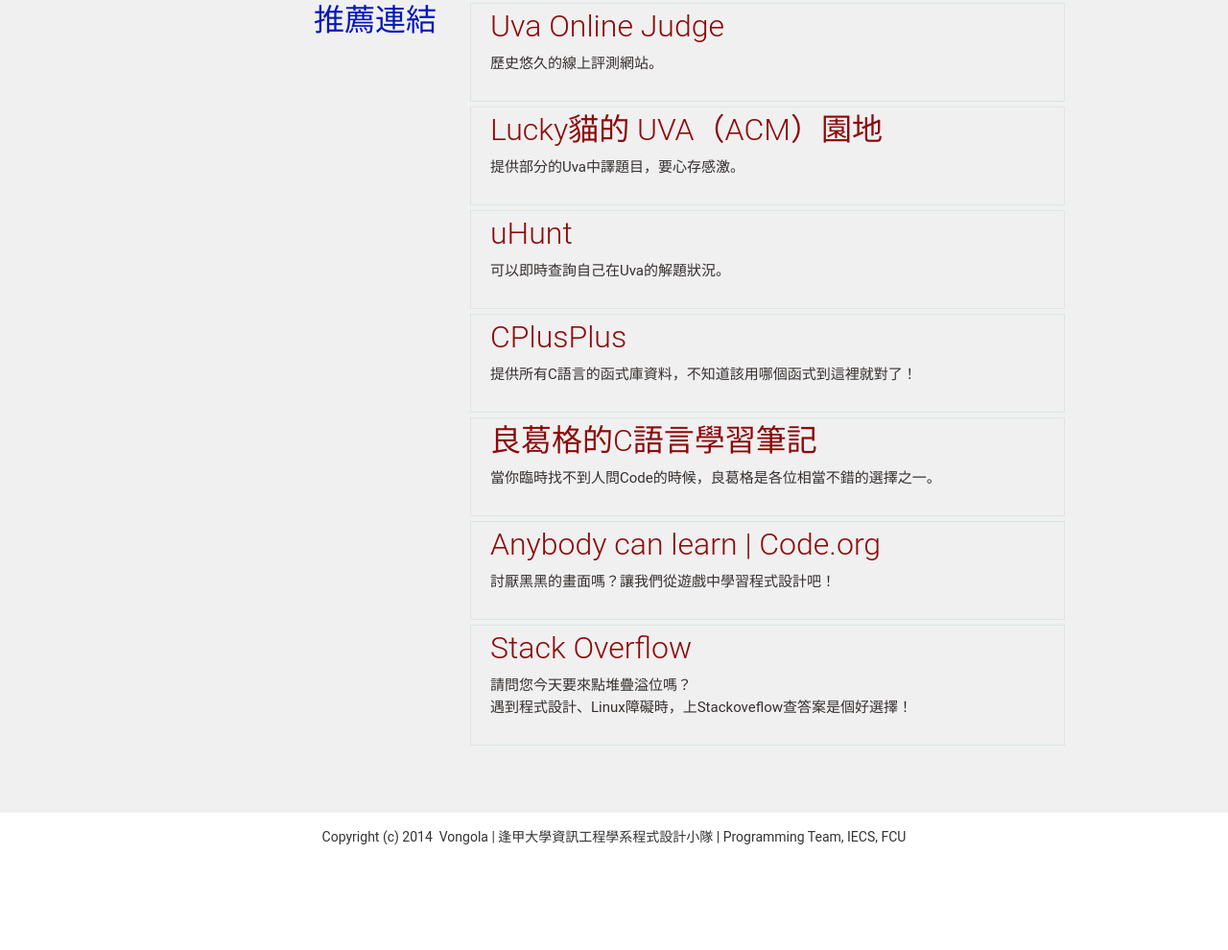
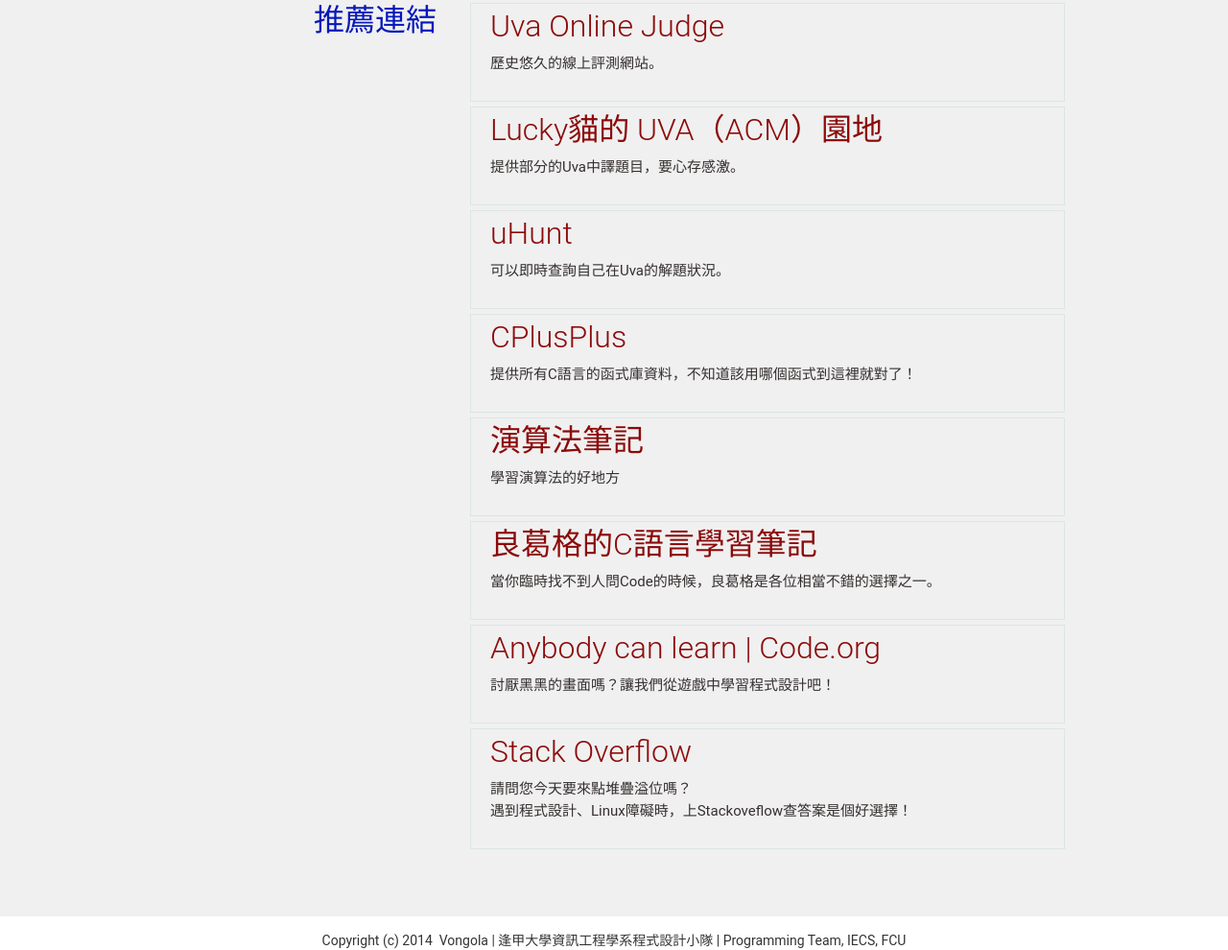
Before and after one commit to HackerSir/IECSProgramTeam, a plain HTML site: page index.html in a window 1280 px wide. Shown: the part 4526-5516 px from the top of the page at 96% size. Before the commit the page ends 5408 px from the top, so only its background shows below. Drawn offline with nearby package versions, Linux system fonts and the light colour scheme; a script that the page names is missing.

Commit message:
在｢推薦連結｣新增｢演算法筆記｣

```diff
--- a/index.html
+++ b/index.html
@@ -194,6 +194,10 @@
                         <h2 class="tooltitle">CPlusPlus</h2>
                         <p>提供所有C語言的函式庫資料，不知道該用哪個函式到這裡就對了！</p>
                     </a>
+                    <a class="w-inline-block entrybox" href="http://www.csie.ntnu.edu.tw/~u91029/" target="_blank">
+                        <h2 class="tooltitle">演算法筆記</h2>
+                        <p>學習演算法的好地方</p>
+                    </a>
                     <a class="w-inline-block entrybox" href="http://openhome.cc/Gossip/CGossip/" target="_blank">
                         <h2 class="tooltitle">良葛格的C語言學習筆記</h2>
                         <p>當你臨時找不到人問Code的時候，良葛格是各位相當不錯的選擇之一。</p>
```
